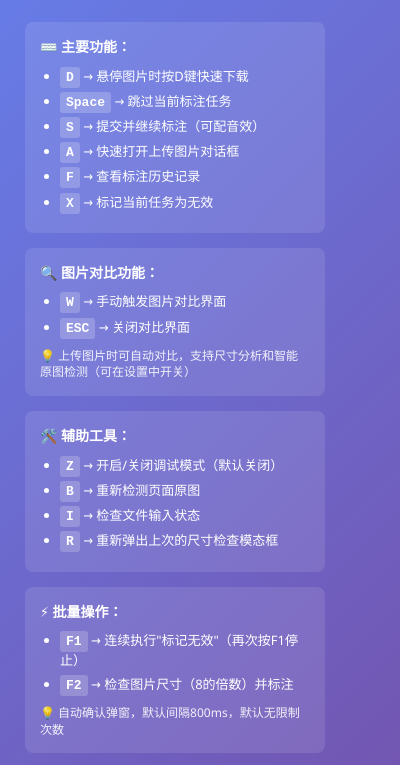
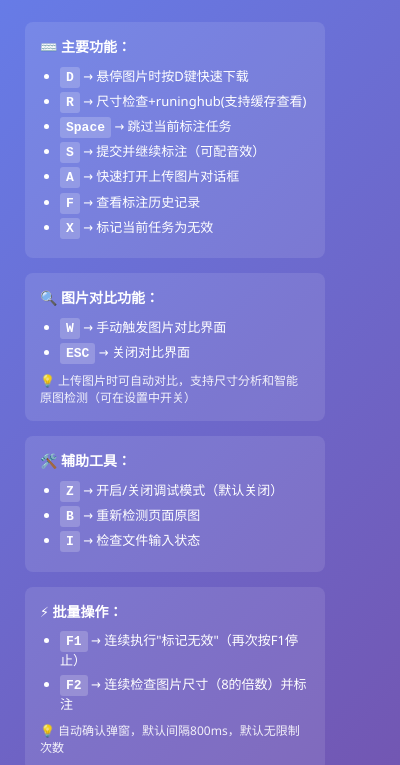
Before and after one commit to zh19910202/imger, a browser extension: page popup.html in a window 400 px wide. Shown: the part 75-840 px from the top of the page. Drawn offline with Linux system fonts and the light colour scheme.

Commit message:
更新popup：主要功能加入R键尺寸检查+RunningHub，批量操作下F2改为连续检查尺寸说明

```diff
--- a/popup.html
+++ b/popup.html
@@ -175,6 +175,7 @@
     <h3>⌨️ 主要功能：</h3>
     <ul>
       <li><span class="hotkey">D</span> → 悬停图片时按D键快速下载</li>
+      <li><span class="hotkey">R</span> → 尺寸检查+runinghub(支持缓存查看)</li>
       <li><span class="hotkey">Space</span> → 跳过当前标注任务</li>
       <li><span class="hotkey">S</span> → 提交并继续标注（可配音效）</li>
       <li><span class="hotkey">A</span> → 快速打开上传图片对话框</li>
@@ -200,7 +201,6 @@
       <li><span class="hotkey">Z</span> → 开启/关闭调试模式（默认关闭）</li>
       <li><span class="hotkey">B</span> → 重新检测页面原图</li>
       <li><span class="hotkey">I</span> → 检查文件输入状态</li>
-      <li><span class="hotkey">R</span> → 重新弹出上次的尺寸检查模态框</li>
     </ul>
   </div>
 
@@ -208,7 +208,7 @@
     <h3>⚡ 批量操作：</h3>
     <ul>
       <li><span class="hotkey">F1</span> → 连续执行"标记无效"（再次按F1停止）</li>
-      <li><span class="hotkey">F2</span> → 检查图片尺寸（8的倍数）并标注</li>
+      <li><span class="hotkey">F2</span> → 连续检查图片尺寸（8的倍数）并标注</li>
     </ul>
     <p style="margin: 10px 0 0 0; font-size: 12px; opacity: 0.9;">
       💡 自动确认弹窗，默认间隔800ms，默认无限制次数
```
